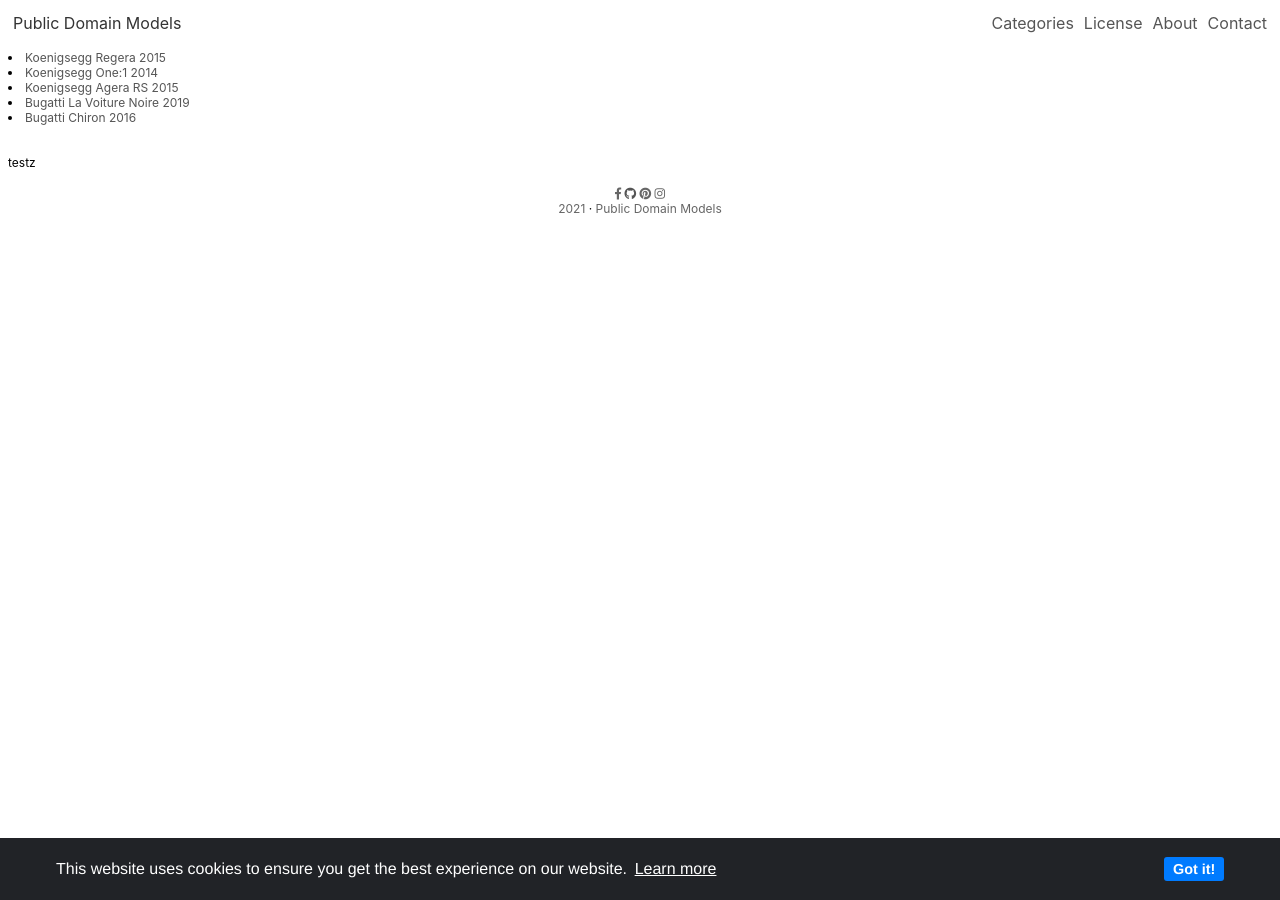
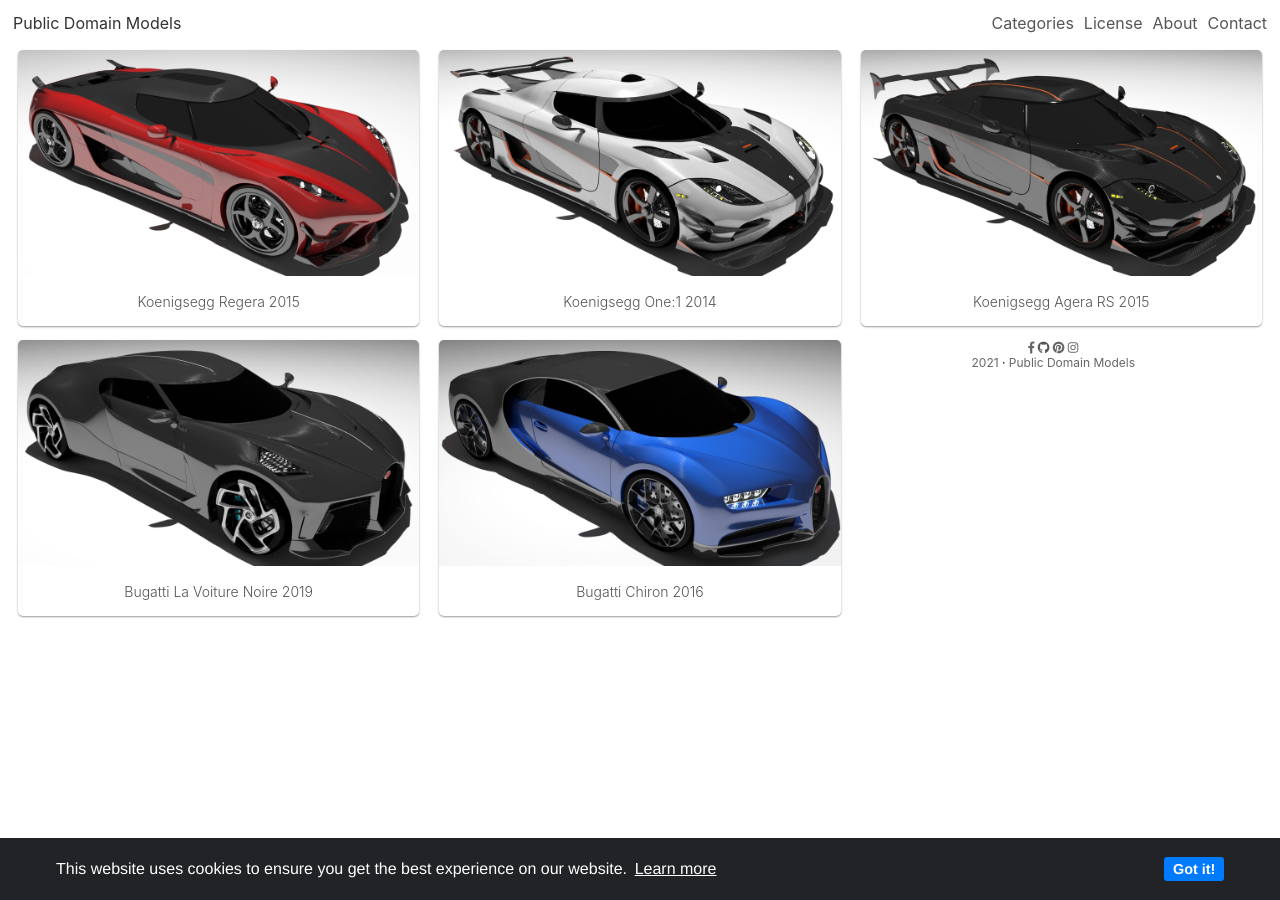
Before and after one commit to mohamadrido/project, a Jekyll site: the page built from game-assets.html, in a window 1280 px wide. Built offline with Jekyll 4.4.1, drawn with Linux system fonts in a browser that asks for light colours; nearby versions of some CDN libraries.

Commit message:
Update game-assets.html

```diff
--- a/game-assets.html
+++ b/game-assets.html
@@ -3,14 +3,14 @@
 title: Game Assets
 ---
 {% for post in site.tags.supercar %}
-<li><a href="{{ site.baseurl }}{{ post.url }}">{{ post.title }}</a></li>
+  <div class="column">
+    <div class="card">
+          <a href="{{ site.baseurl }}{{ post.url }}">
+              <div class="rel">
+                <img alt="Free 3D {{ page.title }}" width="100%" title="Free 3D {{ page.title }}" src="{{post.image}}">
+                <h3>{{ post.title }}</h3>
+              </div>
+          </a>
+    </div>
+  </div>
 {% endfor %}
-<br/>
-{% for post in site.categories.supercar %}
-<li><a href="{{ site.baseurl }}{{ post.url }}">{{ post.title }}</a></li>
-{% endfor %}
-<br/>
-testz
-{% for post in site.models.supercar %}
-<li><a href="{{ site.baseurl }}{{ post.url }}">{{ post.title }}</a></li>
-{% endfor %}
```
